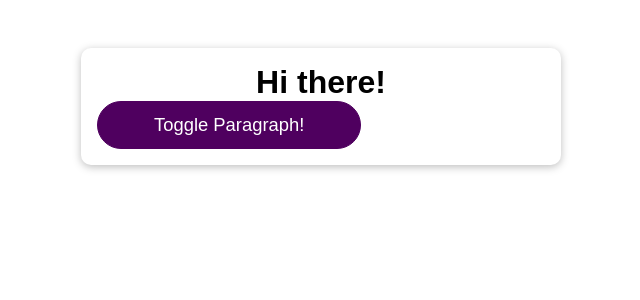
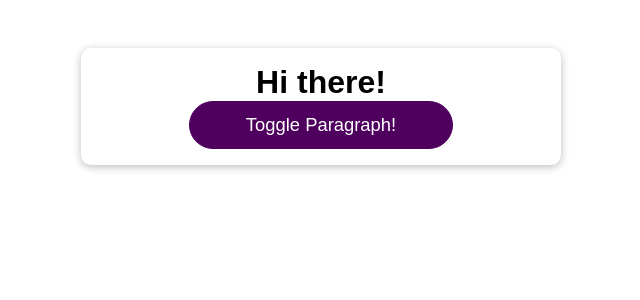
Before and after one commit to cjchika/bts-project, a React (Create React App) app: page / in a window 1280 px wide. Shown: the top 300 px of the page, without its empty margins (319-959 px from the left). Built offline with nearby package versions, Linux system fonts and the light colour scheme.

Commit message:
Updating...

```diff
--- a/src/App.css
+++ b/src/App.css
@@ -5,6 +5,7 @@
   background: white;
   box-shadow: 0 2px 8px rgba(0, 0, 0, 0.26);
   border-radius: 10px;
+  text-align: center;
 }
 
 .app h1 {
--- a/src/App.js
+++ b/src/App.js
@@ -5,6 +5,8 @@ import './App.css';
 
 function App() {
   const [showParagraph, setShowParagraph] = useState(false);
+
+  console.log('App Running...');
 
   const toggleParagraphHandler = () => {
     setShowParagraph((prevShowParagraph) => !prevShowParagraph)
```
